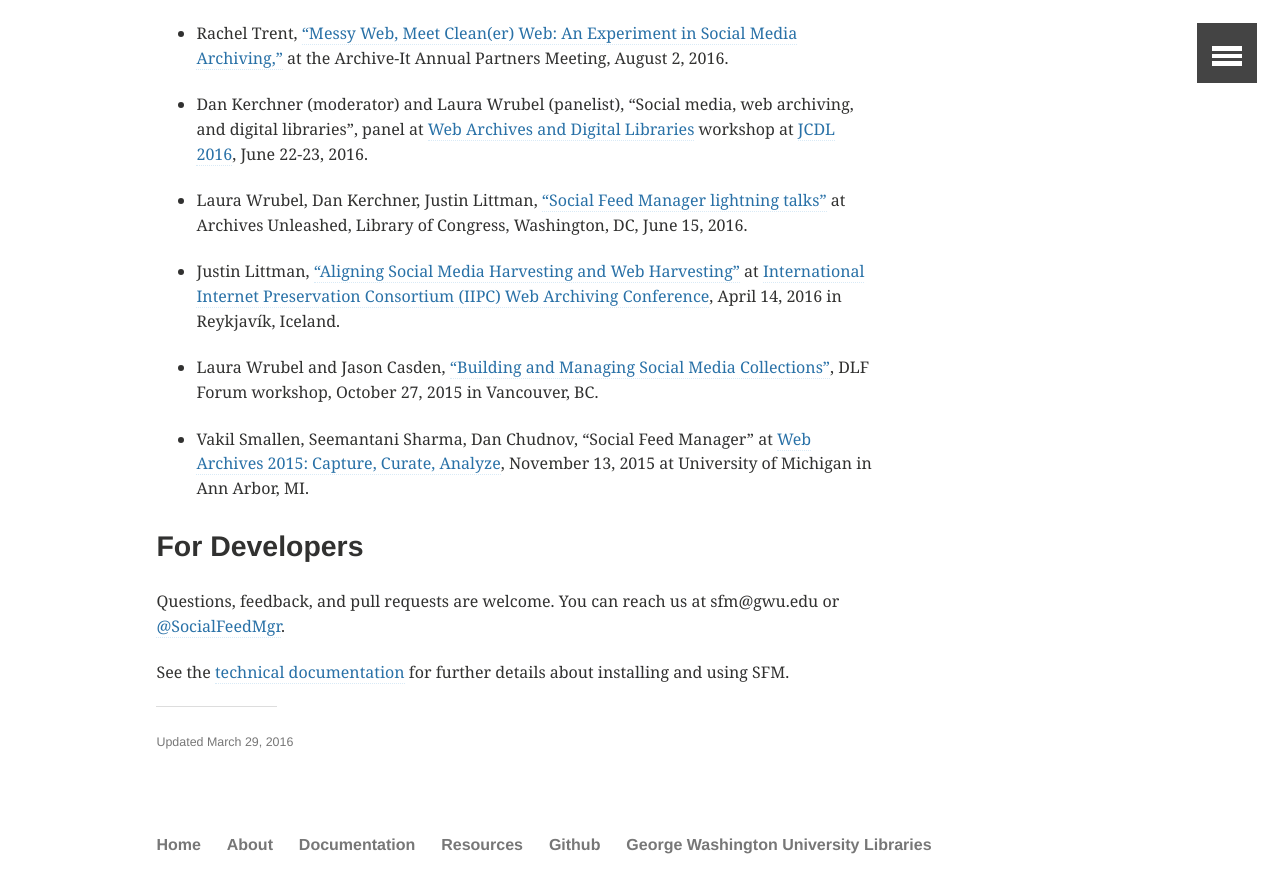
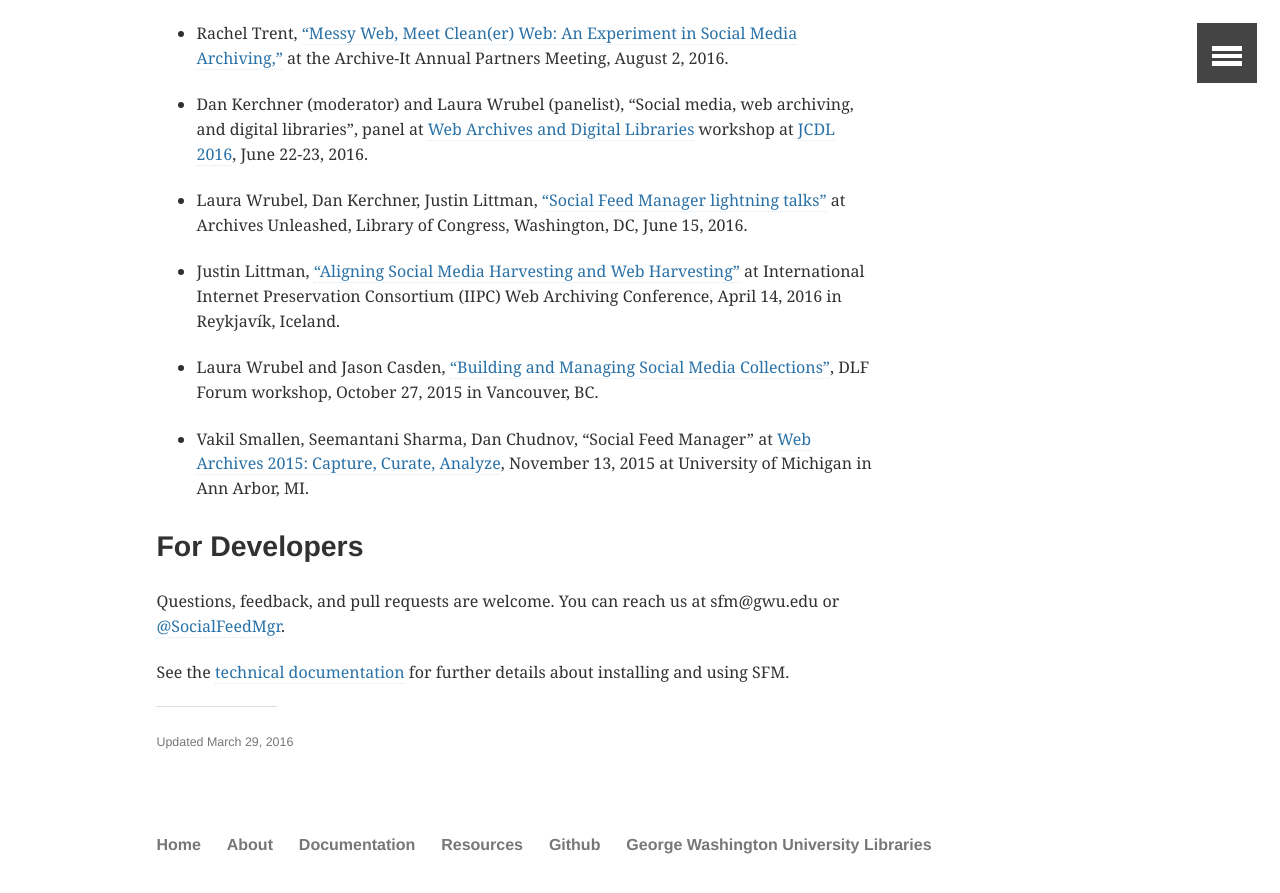
Before and after one commit to gwu-libraries/sfm-ui, a Jekyll site: the page built from resources/index.md, in a window 1280 px wide and 900 px high, scrolled down 1253 px. Shown: the top 893 px of the window. Built offline with Jekyll 4.4.1, drawn with Linux system fonts in a browser that asks for light colours; comment, search, counter and statistics services are not loaded; some of the changed lines change nothing that is shown.

Commit message:
removed broken link

```diff
--- a/resources/index.md
+++ b/resources/index.md
@@ -31,7 +31,7 @@
 * Rachel Trent, ["Messy Web, Meet Clean(er) Web: An Experiment in Social Media Archiving,"](http://www.slideshare.net/RachelTrent2/messy-web-meet-cleaner-web-an-experiment-in-social-media-archiving) at the Archive-It Annual Partners Meeting, August 2, 2016.
 * Dan Kerchner (moderator) and Laura Wrubel (panelist), "Social media, web archiving, and digital libraries", panel at [Web Archives and Digital Libraries](http://fox.cs.vt.edu/wadl2016.html) workshop at [JCDL 2016](http://www.jcdl2016.org), June 22-23, 2016.
 * Laura Wrubel, Dan Kerchner, Justin Littman, ["Social Feed Manager lightning talks"](https://docs.google.com/presentation/d/14LiqnLAKAI6H9t8gttIIzO0KnnFCTSrONML-ZEmuXDc/edit?usp=sharing) at Archives Unleashed, Library of Congress, Washington, DC, June 15, 2016.
-* Justin Littman, ["Aligning Social Media Harvesting and Web Harvesting"](https://t.co/Rj8LEbBOp8) at [International Internet Preservation Consortium (IIPC) Web Archiving Conference](http://netpreserve.org/2016-WAC), April 14, 2016 in Reykjavík, Iceland.
+* Justin Littman, ["Aligning Social Media Harvesting and Web Harvesting"](https://t.co/Rj8LEbBOp8) at International Internet Preservation Consortium (IIPC) Web Archiving Conference, April 14, 2016 in Reykjavík, Iceland.
 * Laura Wrubel and Jason Casden, ["Building and Managing Social Media Collections"](http://www.slideshare.net/casden/building-and-managing-social-media-collections), DLF Forum workshop, October 27, 2015 in Vancouver, BC.
 * Vakil Smallen, Seemantani Sharma, Dan Chudnov, "Social Feed Manager" at [Web Archives 2015: Capture, Curate, Analyze](http://www.lib.umich.edu/webarchivesconference), November 13, 2015 at University of Michigan in Ann Arbor, MI.
 
```
